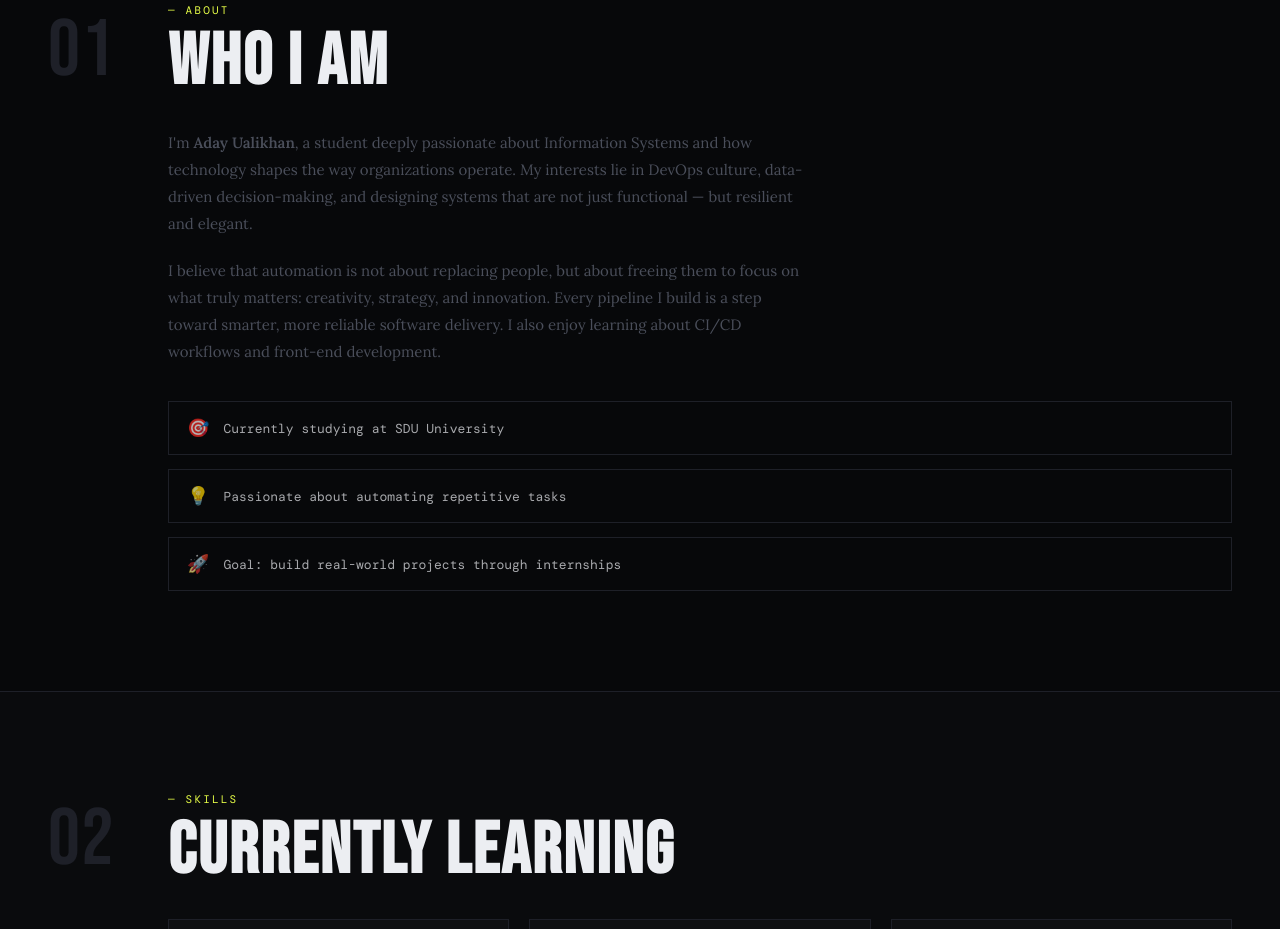
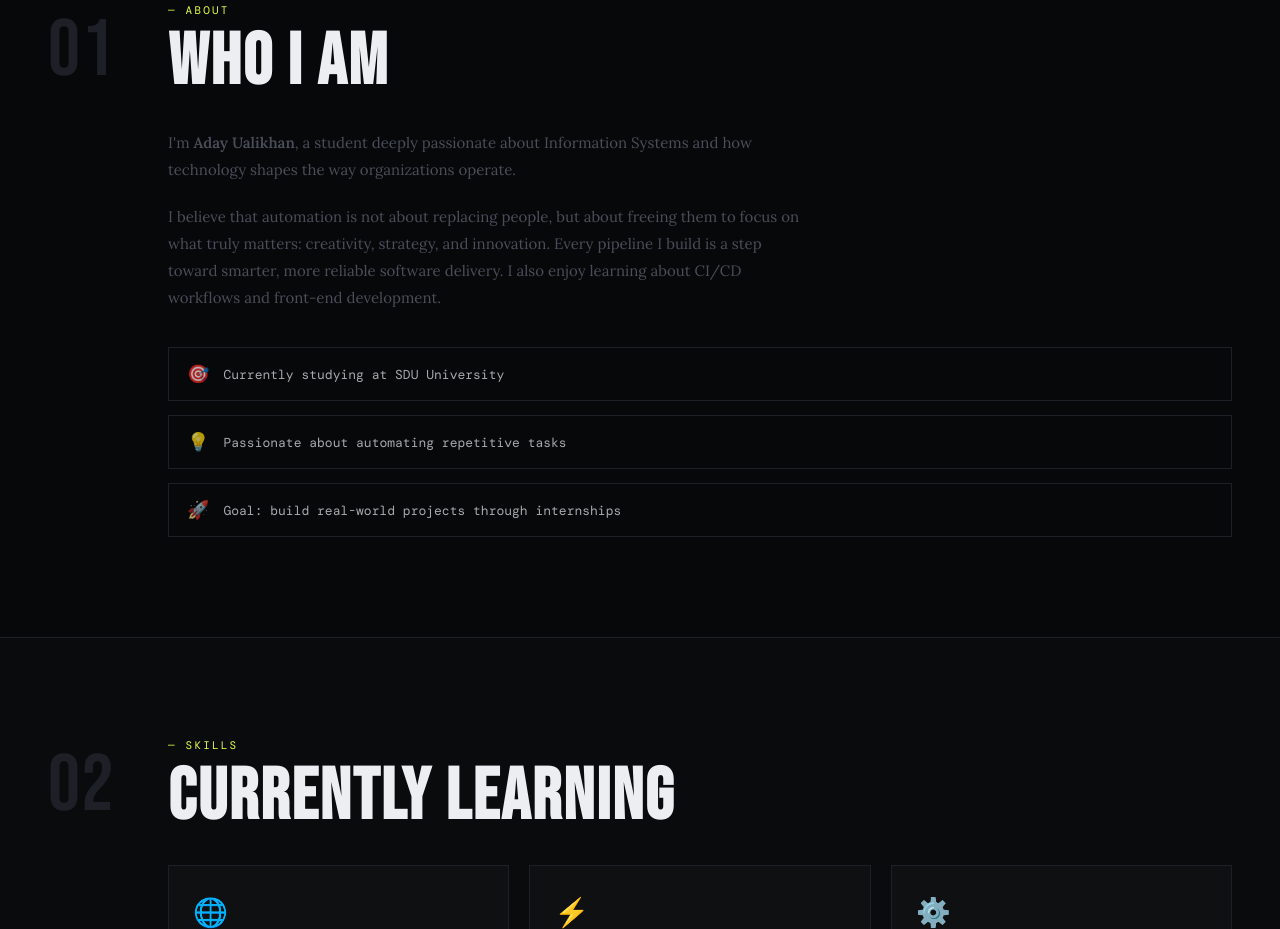
Before and after one commit to Arch1zz/my-devops-portfolio, a plain HTML site: page index.html in a window 1280 px wide. Shown: the part 897-1826 px from the top of the page. Drawn offline with nearby package versions, Linux system fonts and the light colour scheme; a web font is replaced by a local one.

Commit message:
Update index.html

```diff
--- a/index.html
+++ b/index.html
@@ -50,8 +50,6 @@
       <p class="lead">
         I'm <strong>Aday Ualikhan</strong>, a student deeply passionate about
         Information Systems and how technology shapes the way organizations operate.
-        My interests lie in DevOps culture, data-driven decision-making, and designing
-        systems that are not just functional — but resilient and elegant.
       </p>
       <p>
         I believe that automation is not about replacing people, but about freeing
```
